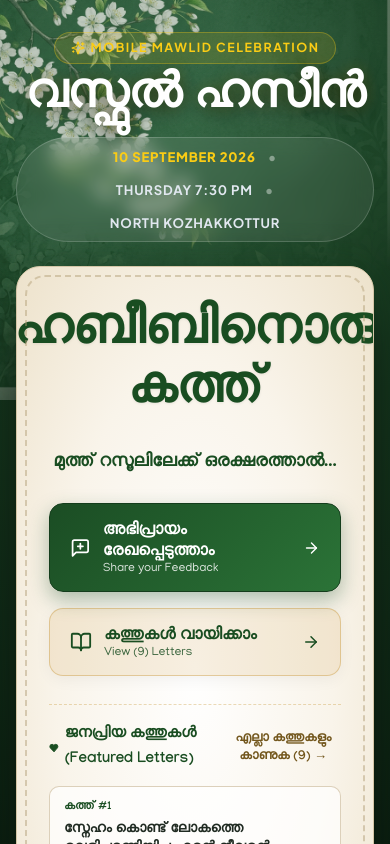
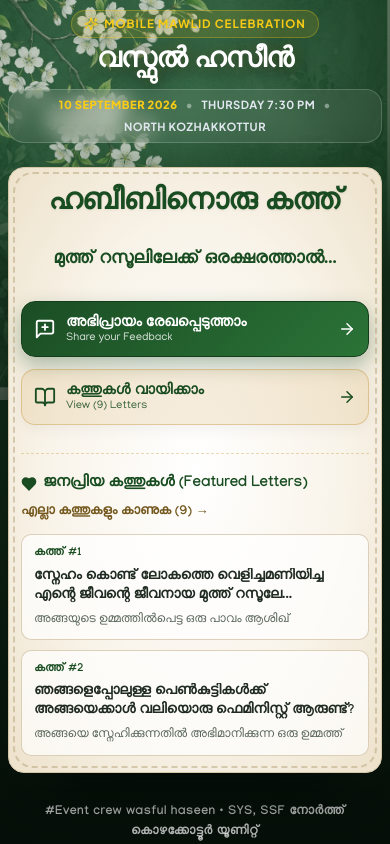
Before and after one commit to farhanareekode/Data-collection, a React (Vite) app: page / in a window 390 px wide. Shown: the top 844 px of the page. Built offline with nearby package versions, Linux system fonts and the light colour scheme; the HTML template or start-up script is replaced by a standard one; a web font is replaced by a local one.

Commit message:
Fix mobile responsiveness for cards, typography, and buttons

```diff
--- a/src/index.css
+++ b/src/index.css
@@ -1029,3 +1029,267 @@ textarea {
   letter-spacing: 0.5px;
   margin-top: 6px;
 }
+
+/* Alert Notification Banners */
+.alert {
+  display: flex;
+  align-items: flex-start;
+  gap: 12px;
+  padding: 14px 16px;
+  border-radius: var(--radius-md);
+  margin-bottom: 20px;
+  font-size: 0.9rem;
+  line-height: 1.5;
+  text-align: left;
+}
+
+.alert-success {
+  background: rgba(22, 101, 52, 0.12);
+  border: 1.5px solid rgba(22, 101, 52, 0.35);
+  color: #14532d;
+}
+
+.alert-error {
+  background: rgba(185, 28, 28, 0.12);
+  border: 1.5px solid rgba(185, 28, 28, 0.35);
+  color: #7f1d1d;
+}
+
+.alert-icon {
+  flex-shrink: 0;
+  margin-top: 2px;
+}
+
+.alert-content {
+  flex-grow: 1;
+}
+
+.alert-title {
+  font-weight: 800;
+  font-size: 0.95rem;
+  margin-bottom: 2px;
+}
+
+/* ==========================================================================
+   Comprehensive Responsive System (Mobile, Tablet, Desktop)
+   ========================================================================== */
+
+/* Tablet & Smaller Screens (<= 640px) */
+@media (max-width: 640px) {
+  body {
+    padding: 20px 12px;
+  }
+
+  .parchment-hero-card,
+  .parchment-card {
+    padding: 28px 20px 22px 20px;
+    border-radius: var(--radius-md);
+  }
+
+  .parchment-hero-card::before,
+  .parchment-card::before {
+    margin: 5px;
+  }
+
+  .title-centered-white {
+    font-size: 2.2rem;
+    word-break: break-word;
+  }
+
+  .calligraphy-banner h2 {
+    font-size: 2.3rem;
+    word-break: break-word;
+  }
+
+  .form-banner-centered h2,
+  .letters-banner h1 {
+    font-size: 2rem;
+    word-break: break-word;
+  }
+
+  .letters-grid {
+    grid-template-columns: 1fr;
+    gap: 14px;
+  }
+}
+
+/* Compact Mobile Screens (<= 520px) */
+@media (max-width: 520px) {
+  body {
+    padding: 14px 10px;
+  }
+
+  .top-pill-tag {
+    font-size: 0.72rem;
+    padding: 4px 12px;
+    letter-spacing: 1px;
+  }
+
+  .title-centered-white {
+    font-size: 1.95rem;
+  }
+
+  .event-details-card-centered {
+    padding: 6px 14px;
+    gap: 6px 10px;
+    font-size: 0.76rem;
+    border-radius: 16px;
+    text-align: center;
+    max-width: 100%;
+  }
+
+  .home-action-grid {
+    grid-template-columns: 1fr;
+    gap: 12px;
+  }
+
+  .preview-cards-row {
+    grid-template-columns: 1fr;
+    gap: 10px;
+  }
+
+  .page-top-actions {
+    flex-direction: column;
+    align-items: stretch;
+    gap: 10px;
+  }
+
+  .btn-back-nav,
+  .btn-write-nav {
+    width: 100%;
+    justify-content: center;
+  }
+
+  .search-input {
+    font-size: 0.9rem;
+    padding: 12px 14px 12px 42px;
+  }
+}
+
+/* Small Smartphone Viewports (<= 414px - iPhone SE 375px, Galaxy S8, etc) */
+@media (max-width: 414px) {
+  body {
+    padding: 10px 8px;
+  }
+
+  .parchment-hero-card,
+  .parchment-card {
+    padding: 20px 12px 16px 12px;
+    border-radius: 16px;
+  }
+
+  .parchment-hero-card::before,
+  .parchment-card::before {
+    margin: 4px;
+  }
+
+  .title-centered-white {
+    font-size: 1.75rem;
+  }
+
+  .calligraphy-banner h2 {
+    font-size: 1.85rem;
+  }
+
+  .form-banner-centered h2,
+  .letters-banner h1 {
+    font-size: 1.65rem;
+  }
+
+  .event-details-card-centered {
+    font-size: 0.7rem;
+    padding: 6px 10px;
+    gap: 4px 8px;
+    letter-spacing: 0.5px;
+  }
+
+  .btn-action-primary {
+    padding: 12px 12px;
+    gap: 10px;
+  }
+
+  .btn-main-label {
+    font-size: 0.92rem;
+  }
+
+  .btn-sub-label {
+    font-size: 0.7rem;
+  }
+
+  .cta-arrow {
+    flex-shrink: 0;
+  }
+
+  .preview-header {
+    flex-direction: column;
+    align-items: flex-start;
+    gap: 6px;
+  }
+
+  .preview-mini-card {
+    padding: 10px 12px;
+  }
+
+  .form-actions {
+    flex-direction: column-reverse;
+    gap: 10px;
+  }
+
+  .btn-primary,
+  .btn-secondary {
+    width: 100%;
+    padding: 12px 16px;
+  }
+
+  .letter-card {
+    padding: 16px 12px;
+  }
+
+  .card-title {
+    font-size: 1.05rem;
+  }
+
+  .letter-modal-overlay {
+    padding: 10px 6px;
+  }
+
+  .letter-modal-card {
+    max-height: 94vh;
+    border-radius: 16px;
+  }
+
+  .modal-header {
+    padding: 12px 14px;
+  }
+
+  .modal-body {
+    padding: 14px 12px;
+  }
+
+  .modal-title {
+    font-size: 1.15rem;
+  }
+
+  .modal-text-content {
+    font-size: 0.92rem;
+    line-height: 1.7;
+    word-break: break-word;
+  }
+
+  .modal-footer {
+    flex-direction: column;
+    gap: 8px;
+    padding: 12px;
+  }
+
+  .btn-copy,
+  .btn-modal-close {
+    width: 100%;
+    justify-content: center;
+  }
+
+  .poster-footer {
+    font-size: 0.78rem;
+    padding: 0 4px;
+  }
+}
```
Also changed, not shown: 5 other files (tests, documents, lock files or other folders).
